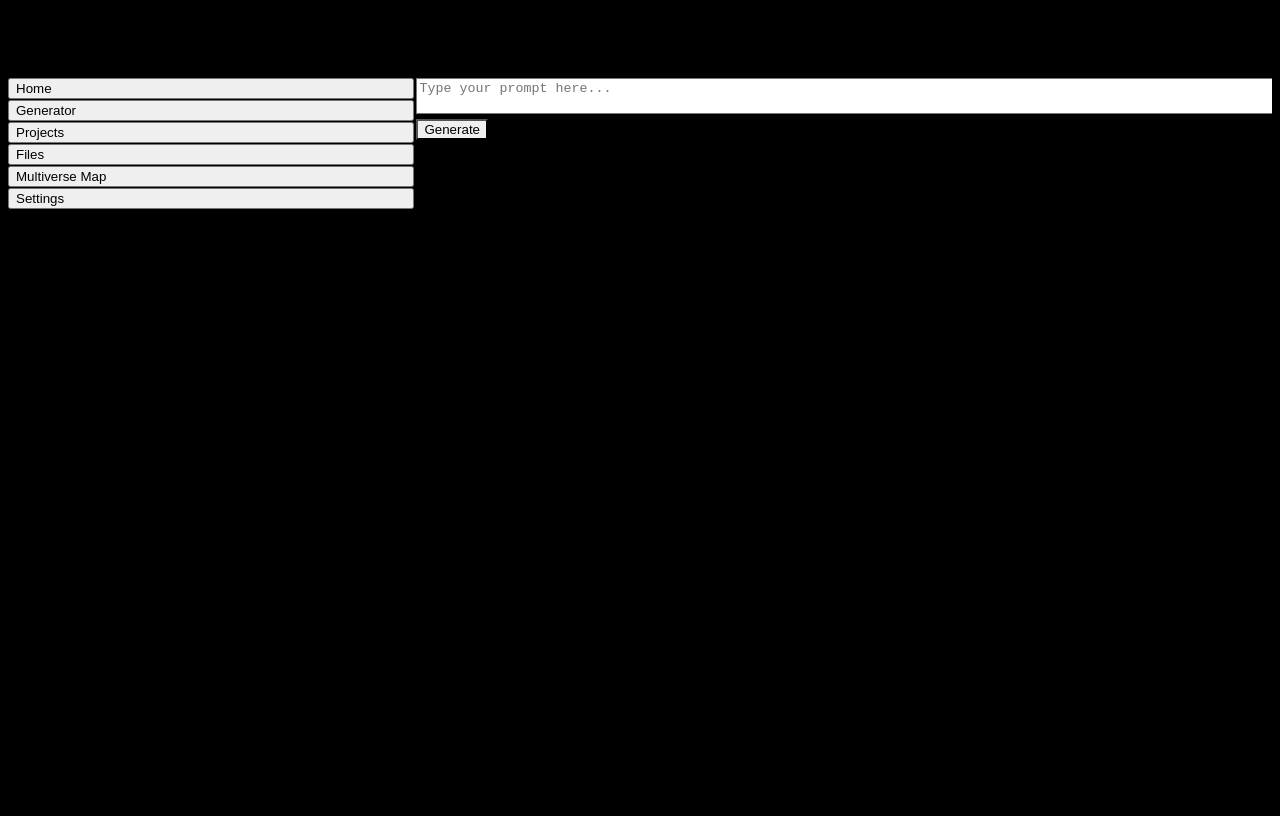
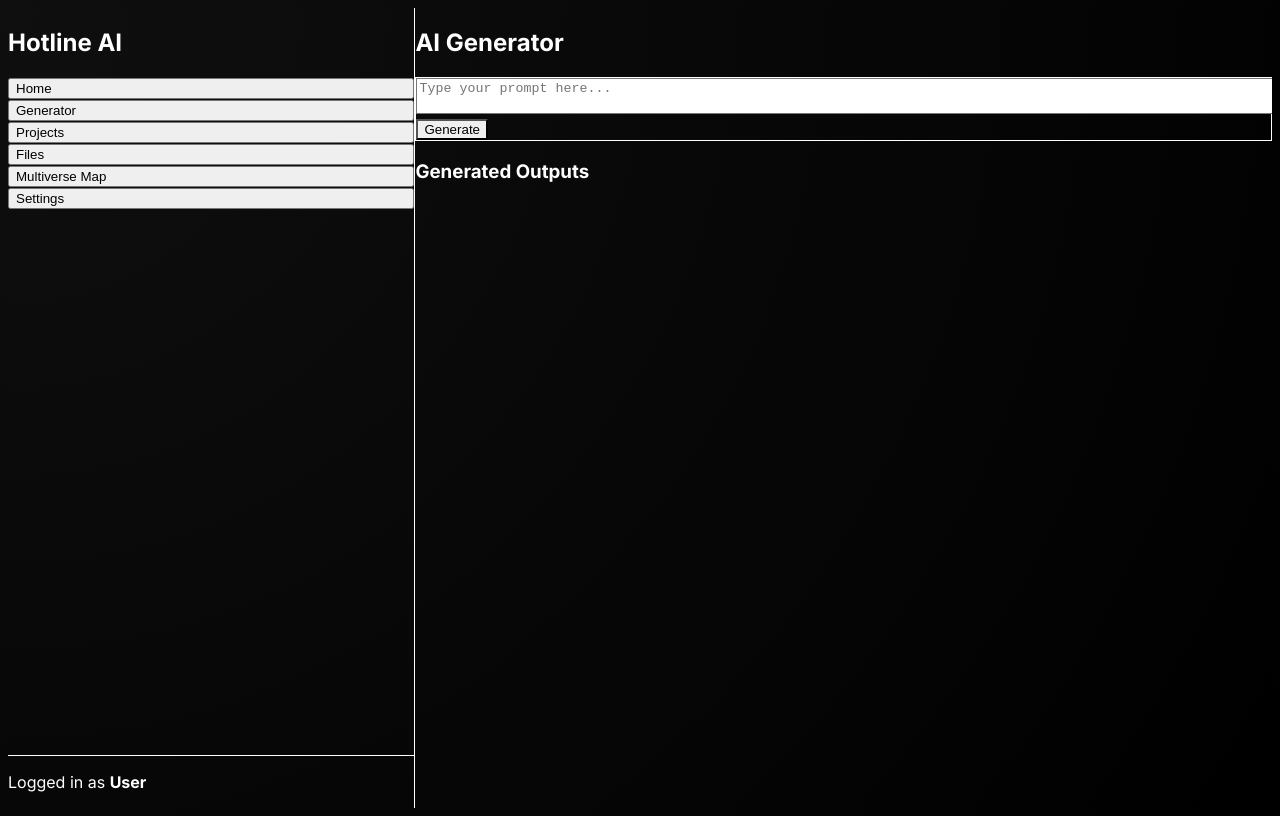
Before and after one commit to cybershrapnel/vercel, a Next.js app: page / in a window 1280 px wide. Built offline with nearby package versions, Linux system fonts and the light colour scheme.

Commit message:
Update globals.css

```diff
--- a/styles/globals.css
+++ b/styles/globals.css
@@ -3,10 +3,7 @@
 @tailwind utilities;
 
 html, body {
-  background-color: #000;
+  background: radial-gradient(circle at top left, #0f0f0f, #000000);
+  color: #fff;
   font-family: 'Inter', sans-serif;
 }
-
-button {
-  transition: all 0.2s ease;
-}
```
